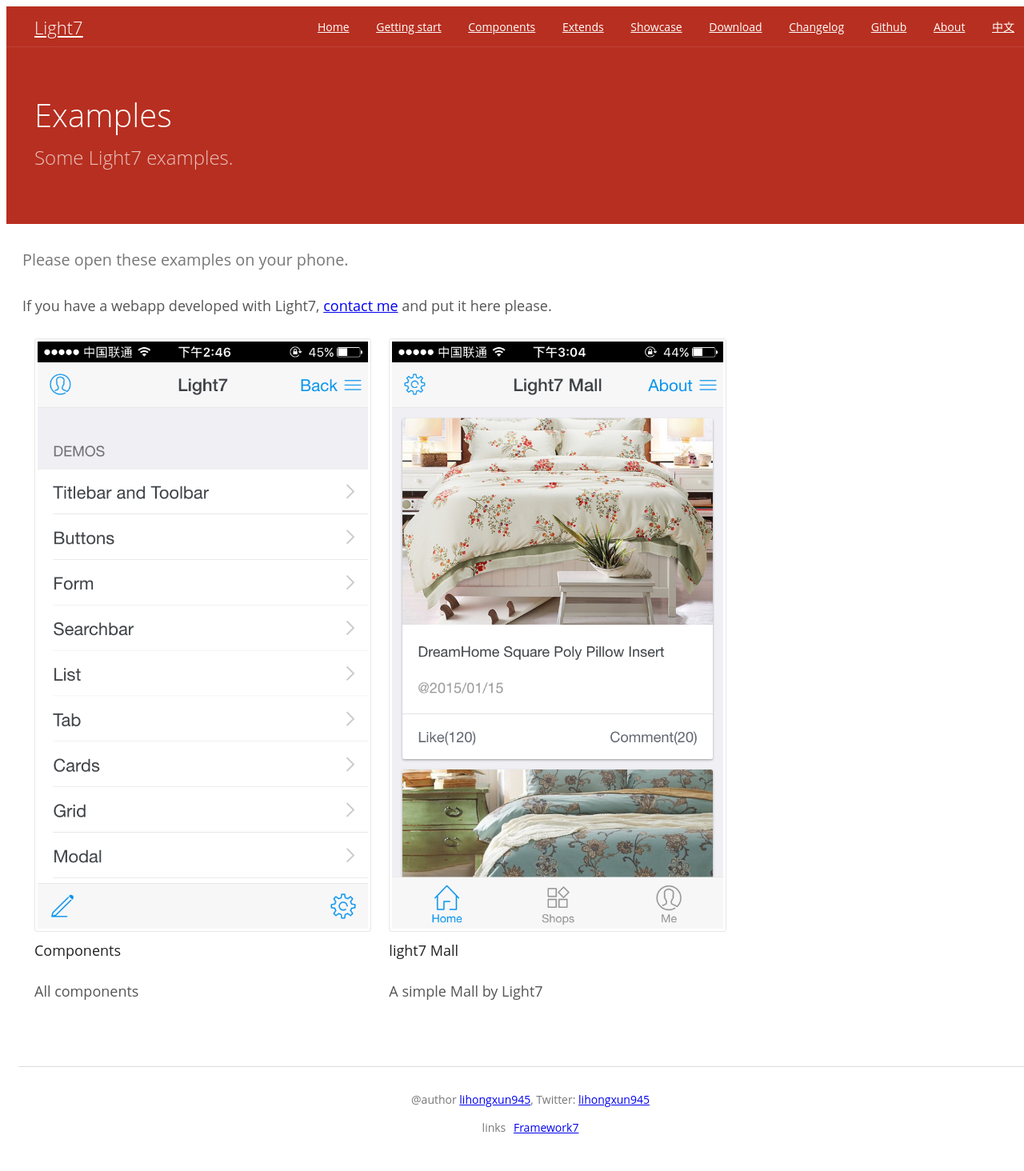
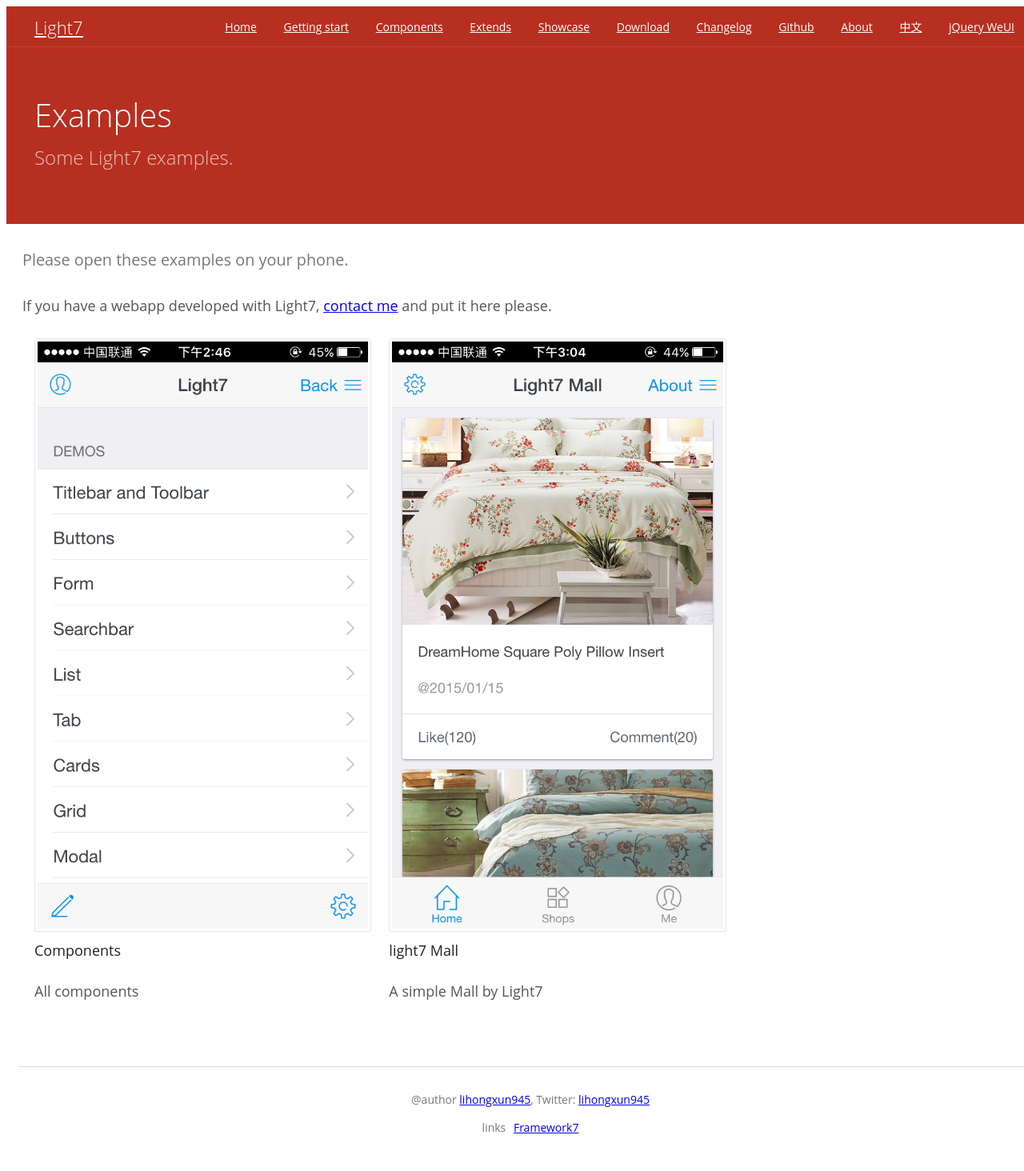
Before and after one commit to lihongxun945/light7-cn, a Jekyll site: the page built from docs/examples.html, in a window 1280 px wide. Shown: the whole page at 80% size. Built offline with Jekyll 4.4.1, drawn with Linux system fonts in a browser that asks for light colours; a style sheet for code colours, icons or effects is not loaded.

Commit message:
add link for jquery weui

```diff
--- a/docs/_includes/masthead.html
+++ b/docs/_includes/masthead.html
@@ -17,6 +17,7 @@
           <a class="docs-nav-item" href="https://github.com/lihongxun945/light7" target="_blank">Github</a>
           <a class="docs-nav-item" href="/about">About</a>
           <a class="docs-nav-item" href="http://light7.cn/">中文</a>
+          <a class="docs-nav-item" href="https://lihongxun945.github.io/jquery-weui/">jQuery WeUI</a>
         </div>
       </nav>
     </div>
```
